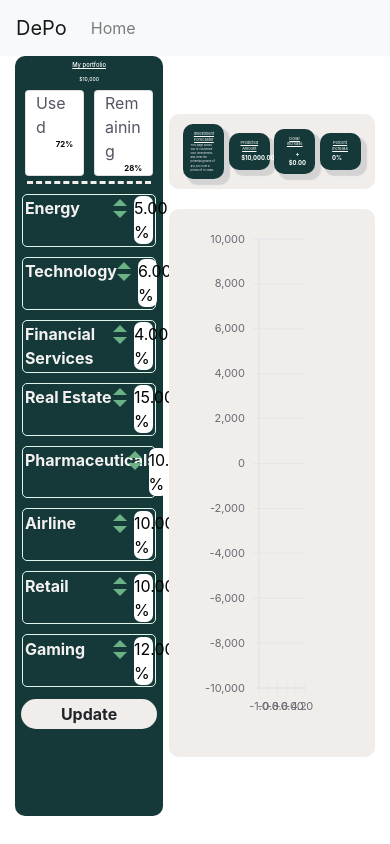
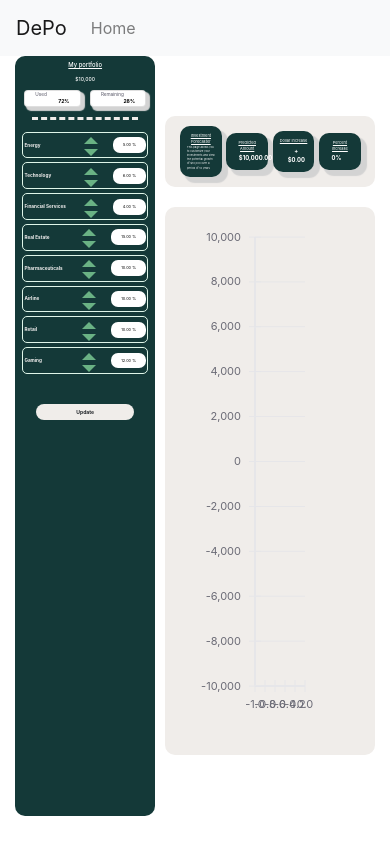
Before and after one commit to erikaaatan/eng-possibilities-ui, a React (Create React App) app: page / in a window 390 px wide. Built offline with nearby package versions, Linux system fonts and the light colour scheme.

Commit message:
made css responsive with flexbox

```diff
--- a/src/components/InvestmentCategory.js
+++ b/src/components/InvestmentCategory.js
@@ -44,6 +44,7 @@ class InvestmentCategory extends React.Component {
                     }
 
                 </div>
+                <div className="input">
                   <div className="percent" id={this.state.belowMinimum ? "red" : "black"}>
                       {this.props.percentage}.00 %
                   </div>
@@ -52,6 +53,7 @@ class InvestmentCategory extends React.Component {
                       <div className="down" onClick={() => this.props.useLess(this.props.category)}></div>
                   </div>
                 </div>
+            </div>
         );
     }
 }
--- a/src/components/InvestmentCategory.scss
+++ b/src/components/InvestmentCategory.scss
@@ -2,18 +2,27 @@
     border: 1px solid #DFF6E9;
     border-radius: 5px;
     color: #F4F1F1;
-    margin: 5px 5px;
+    margin: 2px 2px;
     padding: 1%;
     height: auto;
     width: 90%;
     display: flex;
+    justify-content: space-between;
+    align-items: center;
+    flex-flow: row wrap;
+    font-size: 1.2vw;
+
 }
 .investment:hover{
-  text-decoration: overline;
+    text-decoration: overline;
+}
+.input{
+    display: flex;
+    align-items: center;
 }
 
 .category {
-    width: 80%;
+
     [data-icon] {
         padding-left: 15px;
         &:before {
@@ -44,12 +53,11 @@
 }
 .percent {
     background: white;
-    width: 15%;
-
-    margin-left: 7px;
+    font-size: 1vw;
+    margin-left: 15px;
     border-radius: 7px;
     text-align: right;
-    padding-right: 10px;
+    padding: 5px 10px;
     color: black;
     order: 3;
 }
--- a/src/components/Portfolio.js
+++ b/src/components/Portfolio.js
@@ -82,6 +82,7 @@ class Portfolio extends React.Component {
         })
 
         return (
+
             <div className="portfolio">
                 <div className="center">
                     <div className="topText">
@@ -111,7 +112,8 @@ class Portfolio extends React.Component {
                 <div className="button">
                     <span onClick={this.state.belowMinimumCount > 0 ? null : this.sendRequest} class="enter" id={this.state.belowMinimumCount > 0 ? "disabled" : ""}>Update</span>
                 </div>
-            </div>
+          </div>
+
         );
     }
 }
--- a/src/components/Portfolio.scss
+++ b/src/components/Portfolio.scss
@@ -1,8 +1,13 @@
 .portfolio {
-    background-color: #143938;
-    height: 90vh;
-    width: 38vw;
-    border-radius: 10px;
+  height: 90vh;
+  background-color: #143938;
+  border-radius: 10px;
+  width: 36vw;
+
+}
+.main{
+
+
 }
 .center {
     text-align: center;
@@ -13,6 +18,7 @@
     width: 40%;
     padding: 0px 10px;
     background-color: #F0EDEA;
+    box-shadow: 3px 3px 1px 1px #d3d3d3;
 }
 .fraction-cards {
     display: flex;
@@ -26,17 +32,18 @@
 }
 .spacer hr{
   border-top: 3px dashed #F0EDEA;
-  margin: 5px;
+  margin: 10px;
 }
 
 .descriptor {
     text-align: left;
+    font-size: 1.2vw;
     color: #555464;
     margin-bottom: 0;
 }
 .number {
     color: #000000;
-    font-size: 2vw;
+    font-size: 1.3vw;
     text-align: right;
     margin-bottom: 0;
     font-weight: bold;
@@ -48,11 +55,12 @@
     padding: 5px 40px;
     cursor: pointer;
     font-weight: bold;
+    font-size: 1.3vw;
 
 }
 .button{
   text-align: center;
-  margin-top: 10px;
+  margin: 20px 20px 20px 20px;
 
 }
 .enter:hover{
@@ -65,7 +73,7 @@
 .portfolioTitle{
   font-size:1.5vw;
   text-decoration: underline;
-  width: 100%;
+
 }
 .value{
   font-size: 1.3vw;
--- a/src/components/Widget.scss
+++ b/src/components/Widget.scss
@@ -9,6 +9,7 @@
 
     display: flex;
     flex-flow: row wrap;
+    align-items: center;
 
 }
 .widgetHeader{
--- a/src/pages/Forecaster/Forecaster.scss
+++ b/src/pages/Forecaster/Forecaster.scss
@@ -1,10 +1,9 @@
 .portfolio-section {
-    width: 40%;
-    float:left;
+
+
 }
 .not-portfolio-section {
-    width: 60%;
-    float: left;
+
 }
 .widgets-section {
 
@@ -25,7 +24,8 @@
 }
 .body{
   display: flex;
-  flex-flow: row wrap;
-  justify-content: center;
+  flex-flow: row nowrap;
+  justify-content: space-around;
   align-items: center;
+
 }
--- a/src/pages/Forecaster/index.js
+++ b/src/pages/Forecaster/index.js
@@ -66,8 +66,8 @@ class ForecasterHome extends React.Component {
     }
     return (
       <>
-         <div>
-              <div className="body">
+         <div className="body">
+
                 <div class="portfolio-section">
                   <Portfolio updateData={this.updateData} setBelowMinimum={this.setBelowMinimum}/>
                 </div>
@@ -92,7 +92,7 @@ class ForecasterHome extends React.Component {
                     </FlexibleXYPlot>
                   </div>
                 </div>
-              </div>
+
             </div>
       </>
     );
```
Also changed, not shown: 1 other file (tests, documents, lock files or other folders). Lines whose indentation alone changed are shown as unchanged.
